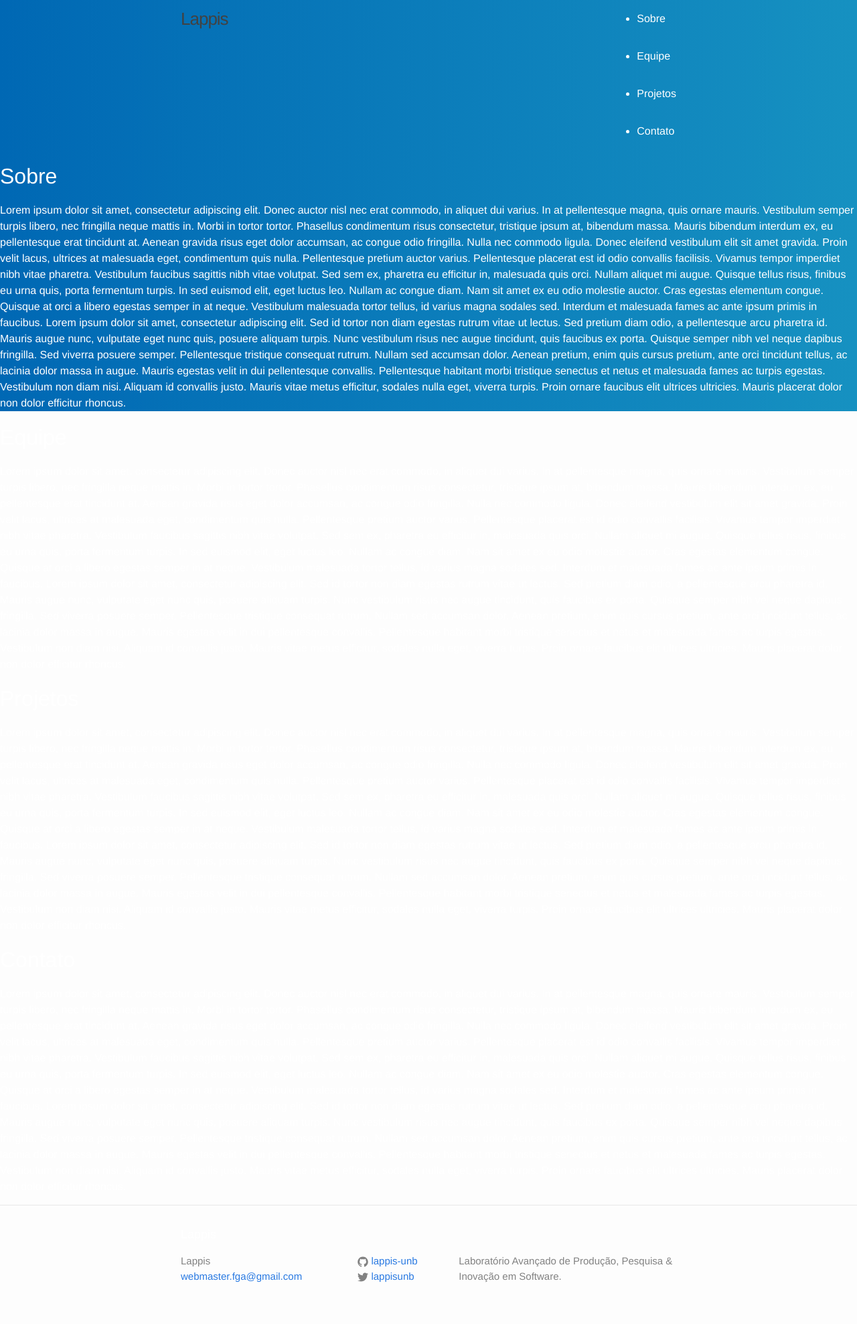
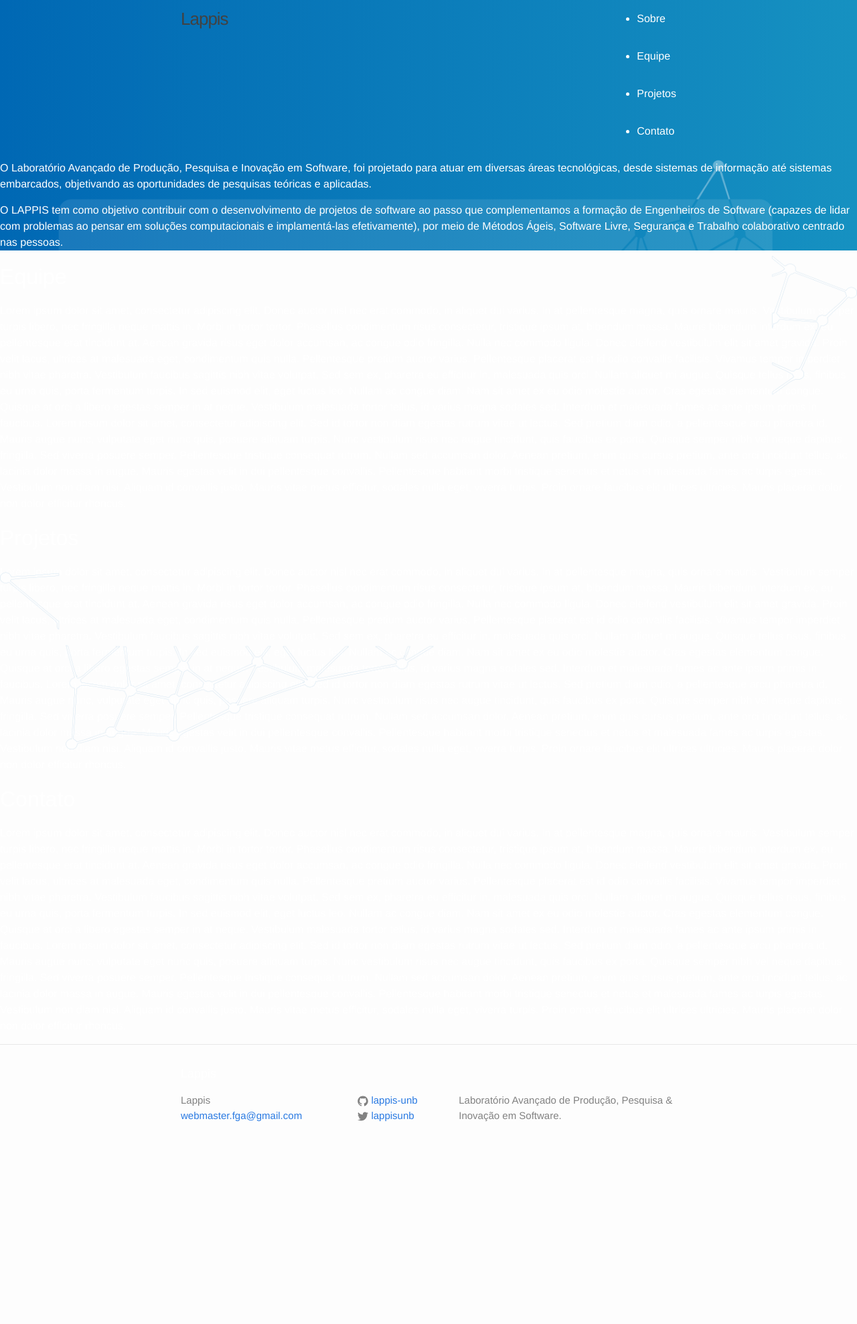
Before and after one commit to lappis-unb/lappis.rocks, a Jekyll site: the page built from index.html, in a window 1280 px wide. Shown: the whole page at 67% size. Built offline with Jekyll 4.4.1, drawn with Linux system fonts in a browser that asks for light colours; after the commit the page ends 1737 px from its top, so only the background shows below that.

Commit message:
fix about

```diff
--- a/_sass/_layout.scss
+++ b/_sass/_layout.scss
@@ -93,6 +93,12 @@
 }
 
 #about-us {
+    .background_about{
+        position: absolute;
+    }
+    .p{
+        padding: 100px;
+    }
     background-image: linear-gradient(to right, #0068B4 , #1691C1);
 }
 
--- a/_sections/about-us.html
+++ b/_sections/about-us.html
@@ -1,28 +1,9 @@
 <div id="about-us">
-    <h1>Sobre</h1>
+    <img src="/files/background_sobre.png" class="background_about"></img>
     <p>
-        Lorem ipsum dolor sit amet, consectetur adipiscing elit. Donec auctor nisl nec erat commodo, in aliquet dui
-        varius. In at pellentesque magna, quis ornare mauris. Vestibulum semper turpis libero, nec fringilla neque
-        mattis in. Morbi in tortor tortor. Phasellus condimentum risus consectetur, tristique ipsum at, bibendum massa.
-        Mauris bibendum interdum ex, eu pellentesque erat tincidunt at. Aenean gravida risus eget dolor accumsan, ac
-        congue odio fringilla. Nulla nec commodo ligula. Donec eleifend vestibulum elit sit amet gravida. Proin velit
-        lacus, ultrices at malesuada eget, condimentum quis nulla. Pellentesque pretium auctor varius. Pellentesque
-        placerat est id odio convallis facilisis. Vivamus tempor imperdiet nibh vitae pharetra.
-
-        Vestibulum faucibus sagittis nibh vitae volutpat. Sed sem ex, pharetra eu efficitur in, malesuada quis orci.
-        Nullam aliquet mi augue. Quisque tellus risus, finibus eu urna quis, porta fermentum turpis. In sed euismod
-        elit, eget luctus leo. Nullam ac congue diam. Nam sit amet ex eu odio molestie auctor. Cras egestas elementum
-        congue. Quisque at orci a libero egestas semper in at neque. Vestibulum malesuada tortor tellus, id varius
-        magna sodales sed. Interdum et malesuada fames ac ante ipsum primis in faucibus. Lorem ipsum dolor sit amet,
-        consectetur adipiscing elit. Sed id tortor non diam egestas rutrum vitae ut lectus. Sed pretium diam odio, a
-        pellentesque arcu pharetra id.
-
-        Mauris augue nunc, vulputate eget nunc quis, posuere aliquam turpis. Nunc vestibulum risus nec augue tincidunt,
-        quis faucibus ex porta. Quisque semper nibh vel neque dapibus fringilla. Sed viverra posuere semper.
-        Pellentesque tristique consequat rutrum. Nullam sed accumsan dolor. Aenean pretium, enim quis cursus pretium,
-        ante orci tincidunt tellus, ac lacinia dolor massa in augue. Mauris egestas velit in dui pellentesque
-        convallis. Pellentesque habitant morbi tristique senectus et netus et malesuada fames ac turpis egestas.
-        Vestibulum non diam nisi. Aliquam id convallis justo. Mauris vitae metus efficitur, sodales nulla eget, viverra
-        turpis. Proin ornare faucibus elit ultrices ultricies. Mauris placerat dolor non dolor efficitur rhoncus.
+        O Laboratório Avançado de Produção, Pesquisa e Inovação em Software, foi projetado para atuar em diversas áreas tecnológicas, desde sistemas de informação até sistemas embarcados, objetivando as oportunidades de pesquisas teóricas e aplicadas.
+    </p>
+    <p>
+        O LAPPIS tem como objetivo contribuir com o desenvolvimento de projetos de software ao passo que complementamos a formação de Engenheiros de Software (capazes de lidar com problemas ao pensar em soluções computacionais e implamentá-las efetivamente), por meio de Métodos Ágeis, Software Livre, Segurança e Trabalho colaborativo centrado nas pessoas.
     </p>
 </div>
```
Also changed, not shown: _includes/background_about.svg (renamed from files/background_about.svg), _includes/logo.svg (renamed from files/logo.svg), _includes/logo2.svg (renamed from files/logo2.svg).
